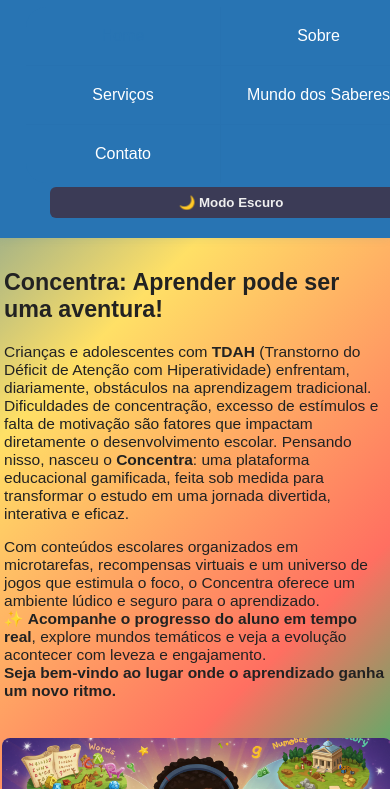
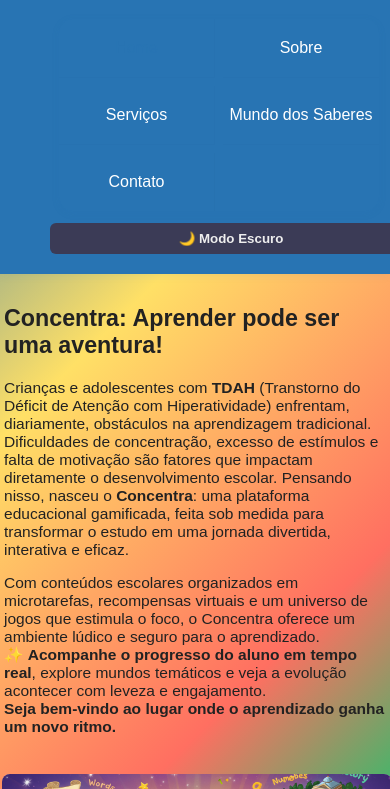
Before and after one commit to LeonardoDevBa/Concentra, a plain HTML site: page index.html in a window 390 px wide. Shown: the part 55-844 px from the top of the page. Drawn offline with Linux system fonts and the light colour scheme.

Commit message:
Update style.css

```diff
--- a/css/style.css
+++ b/css/style.css
@@ -446,15 +446,18 @@
     .navigation {
         display: grid !important;
         grid-template-columns: 1fr 1fr;
-        width: 100vw !important;
-        min-width: 0 !important;
-        max-width: 100vw !important;
-        gap: 0 !important;
+        width: 85vw !important;        /* Agora ainda menor */
+        max-width: 320px !important;   /* Limita mais o tamanho */
+        margin: 12px auto 8px auto !important; /* Centraliza e dá espaço */
+        border-radius: 14px !important;
         padding: 0 !important;
+        box-shadow: 0 2px 8px rgba(40,116,179,0.08);
         background: #2874B3 !important;
-        border-radius: 20px !important;
-        box-shadow: none !important;
         position: static !important;
+    }
+    .navigation li {
+        font-size: 0.95rem !important;
+        padding: 8px 0 !important;
     }
     .navigation li {
         min-width: 0 !important;
```
